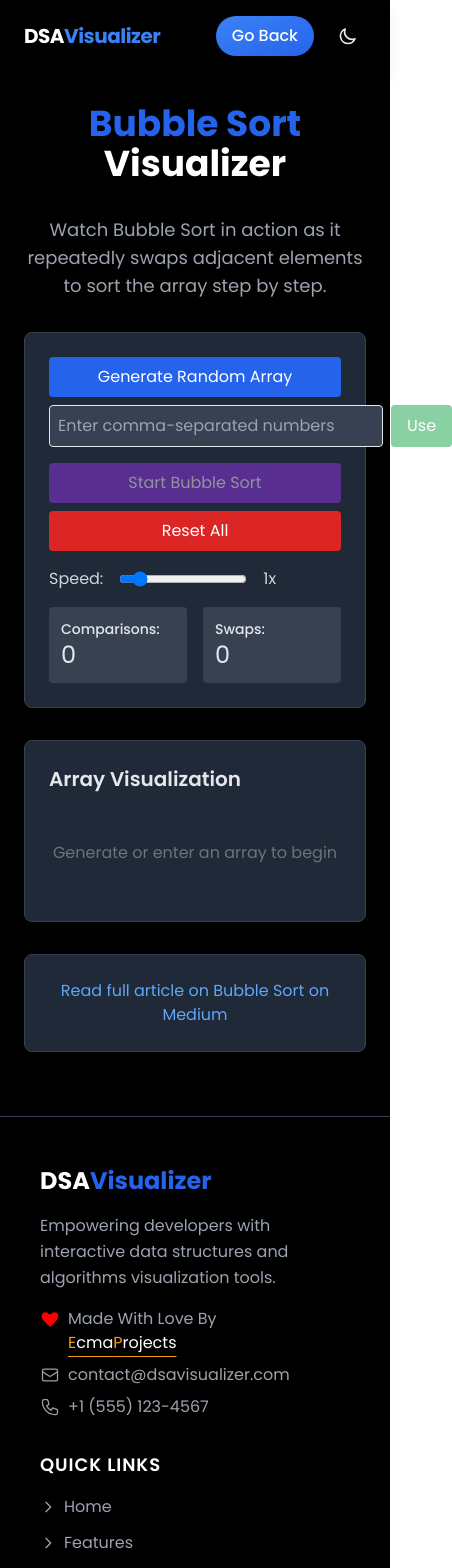
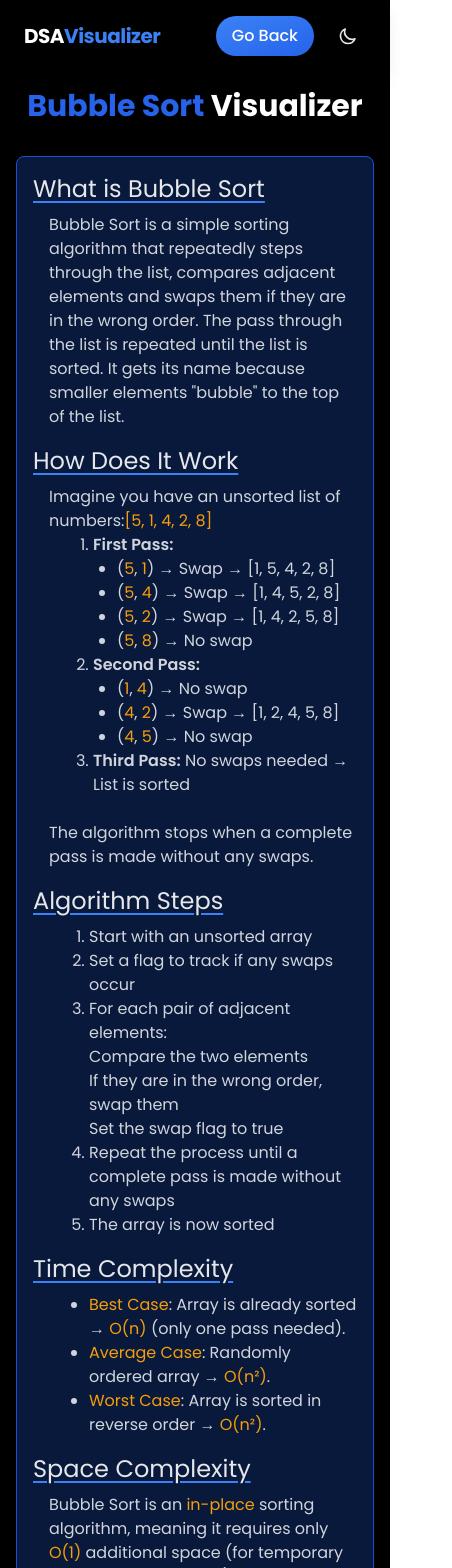
Before and after one commit to Sohan-Rout/DSA, a Next.js app: page /visualizer/sorting/bubblesort in a window 390 px wide. Shown: the top 1568 px of the page, 452 px wide, since content can reach past the window. Built offline with nearby package versions, Linux system fonts and the light colour scheme; no server answers.

Commit message:
added responsiveness to bubble sort

```diff
--- /dev/null
+++ b/app/components/ui/randomArray.jsx
@@ -0,0 +1,23 @@
+"use client";
+
+const ArrayGenerator = ({ onGenerate }) => {
+  const generateRandomArray = (size = 10, min = 5, max = 100) => {
+    return Array.from({ length: size }, () => Math.floor(Math.random() * (max - min + 1)) + min);
+  };
+
+  const handleGenerate = () => {
+    const newArray = generateRandomArray();
+    onGenerate(newArray);
+  };
+
+  return (
+    <button
+      onClick={handleGenerate}
+      className="w-full bg-blue-600 hover:bg-blue-700 text-white px-4 py-2 rounded disabled:opacity-50 mb-2 text-sm sm:text-base"
+    >
+      Generate Random Array
+    </button>
+  );
+};
+
+export default ArrayGenerator;
--- a/app/visualizer/sorting/bubblesort/animation.jsx
+++ b/app/visualizer/sorting/bubblesort/animation.jsx
@@ -2,6 +2,8 @@
 import React, { useState, useRef, useEffect } from "react";
 import Navbar from "@/app/components/navbarinner";
 import Footer from "@/app/components/footer";
+import ArrayGenerator from "@/app/components/ui/randomArray";
+import Content from "@/app/visualizer/sorting/bubblesort/content";
 
 const BubbleSortVisualizer = () => {
     const [array, setArray] = useState([]);
@@ -14,12 +16,8 @@ const BubbleSortVisualizer = () => {
     const [currentIndices, setCurrentIndices] = useState({ i: -1, j: -1 });
     const animationRef = useRef(null);
 
-    // Generate random array
-    const generateRandomArray = () => {
-      const newArray = Array.from(
-        { length: 10 },
-        () => Math.floor(Math.random() * 100) + 5
-      );
+    // Handle array generation from child component
+    const handleArrayGenerated = (newArray) => {
       setArray(newArray);
       setSorted(false);
       resetStats();
@@ -115,40 +113,37 @@ const BubbleSortVisualizer = () => {
     return (
       <div className="min-h-screen bg-gray-100 dark:bg-black text-gray-800 dark:text-gray-200">
         <Navbar />
-        <main className="container mx-auto px-6 py-16">
-          <h1 className="text-4xl mt-10 md:text-5xl font-bold text-center text-gray-900 dark:text-white mb-8">
+        <main className="container mx-auto px-4 sm:px-6 pt-16 pb-4 md:pt-16 md:pb-4">
+          <h1 className="text-3xl sm:text-4xl md:text-5xl font-bold text-center text-gray-900 dark:text-white mb-6 mt-6 md:mt-6 md:mb-8">
             <span className="text-blue-600">Bubble Sort</span> Visualizer
           </h1>
-          <p className="text-lg text-center text-gray-600 dark:text-gray-400 mb-8">
-          Watch Bubble Sort in action as it repeatedly swaps adjacent elements
-          to sort the array step by step.
+          <Content />
+          <p className="text-base sm:text-lg text-center text-gray-600 dark:text-gray-400 mb-6 md:mb-8 px-2">
+            Watch Bubble Sort in action as it repeatedly swaps adjacent elements
+            to sort the array step by step.
           </p>
 
           <div className="max-w-4xl mx-auto">
             {/* Controls */}
-            <div className="bg-white dark:bg-gray-800 p-6 rounded-lg shadow-md mb-8 border border-gray-200 dark:border-gray-700">
+            <div className="bg-white dark:bg-gray-800 p-4 sm:p-6 rounded-lg shadow-md mb-6 md:mb-8 border border-gray-200 dark:border-gray-700">
               <div className="grid grid-cols-1 md:grid-cols-2 gap-4 mb-4">
                 <div>
-                  <button
-                    onClick={generateRandomArray}
-                    disabled={sorting}
-                    className="w-full bg-blue-600 hover:bg-blue-700 text-white px-4 py-2 rounded disabled:opacity-50 mb-2"
-                  >
-                    Generate Random Array
-                  </button>
+                  {/* Replace the old button with the new component */}
+                  <ArrayGenerator onGenerate={handleArrayGenerated} disabled={sorting} />
+
                   <div className="flex gap-2">
                     <input
                       type="text"
                       value={customArray}
                       onChange={(e) => setCustomArray(e.target.value)}
                       placeholder="Enter comma-separated numbers"
-                      className="flex-1 p-2 border rounded dark:bg-gray-700"
+                      className="flex-1 p-2 border rounded dark:bg-gray-700 text-sm sm:text-base"
                       disabled={sorting}
                     />
                     <button
                       onClick={useCustomArray}
                       disabled={sorting || !customArray}
-                      className="bg-green-600 hover:bg-green-700 text-white px-4 py-2 rounded disabled:opacity-50"
+                      className="bg-green-600 hover:bg-green-700 text-white px-3 sm:px-4 py-2 rounded disabled:opacity-50 text-sm sm:text-base"
                     >
                       Use
                     </button>
@@ -158,13 +153,13 @@ const BubbleSortVisualizer = () => {
                   <button
                     onClick={bubbleSort}
                     disabled={!array.length || sorting || sorted}
-                    className="w-full bg-purple-600 hover:bg-purple-700 text-white px-4 py-2 rounded disabled:opacity-50"
+                    className="w-full bg-purple-600 hover:bg-purple-700 text-white px-4 py-2 rounded disabled:opacity-50 text-sm sm:text-base"
                   >
                     {sorting ? "Sorting..." : "Start Bubble Sort"}
                   </button>
                   <button
                     onClick={reset}
-                    className="w-full bg-red-600 hover:bg-red-700 text-white px-4 py-2 rounded"
+                    className="w-full bg-red-600 hover:bg-red-700 text-white px-4 py-2 rounded text-sm sm:text-base"
                   >
                     Reset All
                   </button>
@@ -173,7 +168,7 @@ const BubbleSortVisualizer = () => {
 
               {/* Speed controls */}
               <div className="flex items-center gap-4 mb-4">
-                <span className="text-gray-700 dark:text-gray-300">Speed:</span>
+                <span className="text-gray-700 dark:text-gray-300 text-sm sm:text-base">Speed:</span>
                 <input
                   type="range"
                   min="0.5"
@@ -181,30 +176,30 @@ const BubbleSortVisualizer = () => {
                   step="0.5"
                   value={speed}
                   onChange={(e) => setSpeed(parseFloat(e.target.value))}
-                  className="w-32"
+                  className="w-24 sm:w-32"
                   disabled={sorting}
                 />
-                <span className="text-gray-700 dark:text-gray-300">{speed}x</span>
+                <span className="text-gray-700 dark:text-gray-300 text-sm sm:text-base">{speed}x</span>
               </div>
 
               {/* Stats */}
-              <div className="grid grid-cols-2 gap-4 text-sm">
+              <div className="grid grid-cols-2 gap-4 text-sm sm:text-base">
                 <div className="bg-gray-100 dark:bg-gray-700 p-3 rounded">
                   <div className="font-medium">Comparisons:</div>
-                  <div className="text-2xl">{comparisons}</div>
+                  <div className="text-xl sm:text-2xl">{comparisons}</div>
                 </div>
                 <div className="bg-gray-100 dark:bg-gray-700 p-3 rounded">
                   <div className="font-medium">Swaps:</div>
-                  <div className="text-2xl">{swaps}</div>
+                  <div className="text-xl sm:text-2xl">{swaps}</div>
                 </div>
               </div>
             </div>
 
             {/* Visualization */}
-            <div className="bg-white dark:bg-gray-800 p-6 rounded-lg shadow-md border border-gray-200 dark:border-gray-700">
-              <h2 className="text-xl font-semibold mb-4">Array Visualization</h2>
+            <div className="bg-white dark:bg-gray-800 p-4 sm:p-6 rounded-lg shadow-md border border-gray-200 dark:border-gray-700">
+              <h2 className="text-lg sm:text-xl font-semibold mb-4">Array Visualization</h2>
               {array.length > 0 ? (
-                <div className="flex flex-wrap gap-4 justify-center">
+                <div className="flex flex-wrap gap-2 sm:gap-4 justify-center">
                   {array.map((value, index) => {
                     const isComparing =
                       index === currentIndices.i || index === currentIndices.j;
@@ -213,7 +208,7 @@ const BubbleSortVisualizer = () => {
                     return (
                       <div key={index} className="flex flex-col items-center">
                         <div
-                          className={`w-16 h-16 flex items-center justify-center rounded-lg border-2 transition-all duration-300 text-lg font-medium
+                          className={`w-12 h-12 sm:w-16 sm:h-16 flex items-center justify-center rounded-lg border-2 transition-all duration-300 text-sm sm:text-lg font-medium
                             ${
                               isComparing
                                 ? "bg-yellow-400 dark:bg-yellow-600 border-yellow-600 dark:border-yellow-400"
@@ -233,26 +228,10 @@ const BubbleSortVisualizer = () => {
                   })}
                 </div>
               ) : (
-                <div className="text-center py-8 text-gray-500">
+                <div className="text-center py-8 text-gray-500 text-sm sm:text-base">
                   {sorting ? "Sorting..." : "Generate or enter an array to begin"}
                 </div>
               )}
-            </div>
-
-            {/* Medium Article Embed */}
-            <div className="bg-white dark:bg-gray-800 p-6 rounded-lg shadow-md border border-gray-200 dark:border-gray-700 mt-8">
-              <div className="medium-article-embed">
-                <div className="mt-0 text-center">
-                  <a
-                    href="https://medium.com/@sohan-rout/bubble-sort-algorithm-using-c-b764947737c5"
-                    target="_blank"
-                    rel="noopener noreferrer"
-                    className="text-blue-600 dark:text-blue-400 hover:underline"
-                  >
-                    Read full article on Bubble Sort on Medium
-                  </a>
-                </div>
-              </div>
             </div>
           </div>
         </main>
--- /dev/null
+++ b/app/visualizer/sorting/bubblesort/content.jsx
@@ -0,0 +1,115 @@
+const content = () => {
+    return (
+      <main>
+        <section className="border border-blue-700 rounded-lg bg-blue-600/25 mt-8 mb-8">
+          <div className="mt-4 mb-4 ml-4 mr-4">
+            <h1 className="text-2xl mb-2 underline decoration-blue-500 underline-offset-4">
+              What is Bubble Sort
+            </h1>
+            <p className="ml-4 dark:text-gray-300 text-black">
+              Bubble Sort is a simple sorting algorithm that repeatedly steps through the list,
+              compares adjacent elements and swaps them if they are in the wrong order.
+              The pass through the list is repeated until the list is sorted.
+              It gets its name because smaller elements "bubble" to the top of the list.
+            </p>
+          </div>
+
+          <div className="mt-4 mb-4 ml-4 mr-4">
+            <h1 className="text-2xl mb-2 underline decoration-blue-500 underline-offset-4">
+              How Does It Work
+            </h1>
+            <div className="ml-4 dark:text-gray-300 text-black">
+              Imagine you have an unsorted list of numbers:
+              <span className="dark:text-amber-500 text-red-600">[5, 1, 4, 2, 8]</span>
+              <br />
+              <ol className="list-decimal ml-8 pl-3">
+                <li>
+                  <span className="font-semibold">First Pass:</span>
+                  <ul className="list-disc ml-6">
+                    <li>(<span className="dark:text-amber-500 text-red-600">5</span>, <span className="dark:text-amber-500 text-red-600">1</span>) → Swap → [1, 5, 4, 2, 8]</li>
+                    <li>(<span className="dark:text-amber-500 text-red-600">5</span>, <span className="dark:text-amber-500 text-red-600">4</span>) → Swap → [1, 4, 5, 2, 8]</li>
+                    <li>(<span className="dark:text-amber-500 text-red-600">5</span>, <span className="dark:text-amber-500 text-red-600">2</span>) → Swap → [1, 4, 2, 5, 8]</li>
+                    <li>(<span className="dark:text-amber-500 text-red-600">5</span>, <span className="dark:text-amber-500 text-red-600">8</span>) → No swap</li>
+                  </ul>
+                </li>
+                <li>
+                  <span className="font-semibold">Second Pass:</span>
+                  <ul className="list-disc ml-6">
+                    <li>(<span className="dark:text-amber-500 text-red-600">1</span>, <span className="dark:text-amber-500 text-red-600">4</span>) → No swap</li>
+                    <li>(<span className="dark:text-amber-500 text-red-600">4</span>, <span className="dark:text-amber-500 text-red-600">2</span>) → Swap → [1, 2, 4, 5, 8]</li>
+                    <li>(<span className="dark:text-amber-500 text-red-600">4</span>, <span className="dark:text-amber-500 text-red-600">5</span>) → No swap</li>
+                  </ul>
+                </li>
+                <li>
+                  <span className="font-semibold">Third Pass:</span> No swaps needed → List is sorted
+                </li>
+              </ol>
+              <br />
+              The algorithm stops when a complete pass is made without any swaps.
+            </div>
+          </div>
+
+          <div className="mt-4 mb-4 ml-4 mr-4">
+            <h1 className="text-2xl mb-2 underline decoration-blue-500 underline-offset-4">
+              Algorithm Steps
+            </h1>
+            <div className="ml-4 dark:text-gray-300 text-black">
+              <ol className="list-decimal ml-8 pl-2">
+                <li>Start with an unsorted array</li>
+                <li>Set a flag to track if any swaps occur</li>
+                <li>
+                  For each pair of adjacent elements:
+                  <ul>
+                    <li>Compare the two elements</li>
+                    <li>If they are in the wrong order, swap them</li>
+                    <li>Set the swap flag to true</li>
+                  </ul>
+                </li>
+                <li>Repeat the process until a complete pass is made without any swaps</li>
+                <li>The array is now sorted</li>
+              </ol>
+            </div>
+          </div>
+
+          <div className="mt-4 mb-4 ml-4 mr-4">
+            <h1 className="text-2xl mb-2 underline decoration-blue-500 underline-offset-4">
+              Time Complexity
+            </h1>
+            <div className="ml-4 dark:text-gray-300 text-black">
+              <ol className="list-disc ml-8 pl-2">
+                <li>
+                  <span className="dark:text-amber-500 text-red-600">Best Case</span>: Array is already sorted → <span className="dark:text-amber-500 text-red-600">O(n)</span> (only one pass needed).
+                </li>
+                <li>
+                  <span className="dark:text-amber-500 text-red-600">Average Case</span>: Randomly ordered array → <span className="dark:text-amber-500 text-red-600">O(n²)</span>.
+                </li>
+                <li>
+                  <span className="dark:text-amber-500 text-red-600">Worst Case</span>: Array is sorted in reverse order → <span className="dark:text-amber-500 text-red-600">O(n²)</span>.
+                </li>
+              </ol>
+            </div>
+          </div>
+
+          <div className="mt-4 mb-4 ml-4 mr-4">
+            <h1 className="text-2xl mb-2 underline decoration-blue-500 underline-offset-4">
+              Space Complexity
+            </h1>
+            <div className="ml-4 dark:text-gray-300 text-black">
+              Bubble Sort is an <span className="dark:text-amber-500 text-red-600">in-place</span> sorting algorithm, meaning it requires only
+              <span className="dark:text-amber-500 text-red-600"> O(1)</span> additional space (for temporary storage during swaps).
+            </div>
+          </div>
+
+          <div className="mt-4 mb-4 ml-4 mr-4">
+            <p className="ml-4 dark:text-gray-300 text-black">
+              Bubble Sort is simple to understand and implement but inefficient for large datasets.
+              It's mainly used for educational purposes to introduce sorting algorithms.
+              In practice, more efficient algorithms like QuickSort or MergeSort are preferred.
+            </p>
+          </div>
+        </section>
+      </main>
+    );
+  };
+
+  export default content;
```
